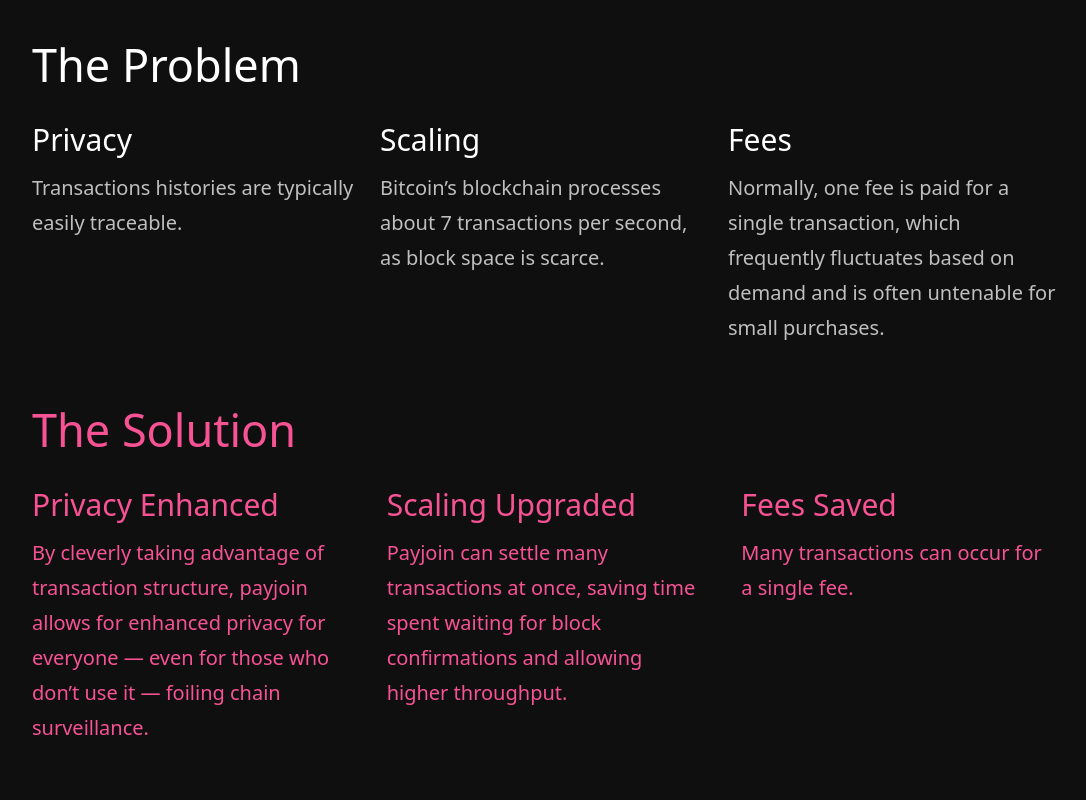
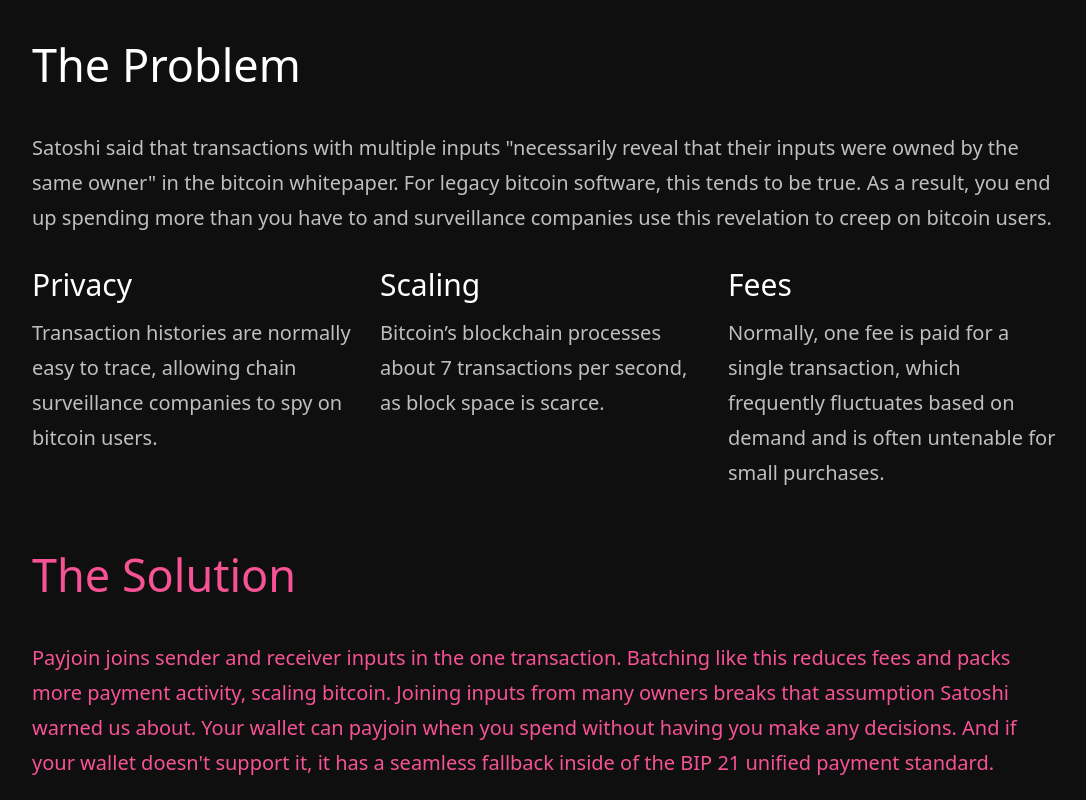
Before and after one commit to payjoin/payjoin.org, a SvelteKit app: page / in a window 1280 px wide. Shown: the part 900-1700 px from the top of the page, without its empty margins (96-1182 px from the left). Built offline with nearby package versions, Linux system fonts and the light colour scheme.

Commit message:
fix: link inline

```diff
--- a/src/components/Link.svelte
+++ b/src/components/Link.svelte
@@ -9,7 +9,7 @@
 </script>
 
 <a {href} {target} {rel}>
-	<span class="flex gap-2 items-center">
+	<span class="inline-flex gap-2 items-center">
 		<slot />
 		{#if icon}
 			<Icon name={icon} class="flex h-6" />
--- a/src/features/Nav.svelte
+++ b/src/features/Nav.svelte
@@ -46,7 +46,7 @@
 	<h3 class="text-3xl text-white hidden md:inline"><a href="/">Payjoin</a></h3>
 	<ul class="hidden justify-end gap-4 items-center text-xl md:flex">
 		<li><Link href="#why">Why</Link></li>
-		<li><Link href="#demo">Demo</Link></li>
+		<li><Link href="#ux">Demo</Link></li>
 		<li><Link href="#privacy">Privacy</Link></li>
 		<li><Link href="#how-to">How to</Link></li>
 		<li><Link href="#future-plans">Future Plans</Link></li>
--- a/src/routes/+page.svelte
+++ b/src/routes/+page.svelte
@@ -29,14 +29,23 @@
 			<Icon class="h-20 flex justify-center " name="arrowJoin" />
 		</a>
 	</section>
-	<!-- TODO: flex col on large screen -->
 	<section id="why" class="flex flex-col gap-8 pt-24">
-		<div class="flex flex-col">
+		<div class="flex flex-col gap-4">
 			<H2>The Problem</H2>
+			<p>
+				Satoshi said that transactions with multiple inputs "necessarily reveal that their inputs
+				were owned by the same owner" in the bitcoin whitepaper. For legacy bitcoin software, this
+				tends to be true. As a result, you end up spending more than you have to and surveillance
+				companies use this revelation to creep on bitcoin users.
+			</p>
 			<div class="flex flex-col md:grid grid-cols-3 gap-4">
 				<div>
 					<H3>Privacy</H3>
-					<p>Transactions histories are typically easily traceable.</p>
+
+					<p>
+						Transaction histories are normally easy to trace, allowing chain surveillance companies
+						to spy on bitcoin users.
+					</p>
 				</div>
 				<div>
 					<H3>Scaling</H3>
@@ -54,8 +63,18 @@
 				</div>
 			</div>
 		</div>
-		<div class="flex flex-col text-primary">
+		<div class="flex flex-col text-primary gap-4">
 			<H2 colorClass="text-primary">The Solution</H2>
+			<p>
+				Payjoin joins sender and receiver inputs in the one transaction. Batching like this reduces
+				fees and packs more payment activity, scaling bitcoin. Joining inputs from many owners
+				breaks that assumption Satoshi warned us about. Your wallet can payjoin when you spend
+				without having you make any decisions. And if your wallet doesn't support it, it has a
+				seamless fallback inside of <Link
+					href="https://github.com/bitcoin/bips/blob/master/bip-0021.mediawiki"
+					target="_blank">the BIP 21 unified payment standard</Link
+				>.
+			</p>
 			<div class="flex flex-col md:grid grid-cols-3 gap-8">
 				<div>
 					<H3 colorClass="text-primary">Privacy Enhanced</H3>
@@ -73,32 +92,13 @@
 				</div>
 				<div>
 					<H3 colorClass="text-primary">Fees Saved</H3>
-					<p>Many transactions can occur for a single fee.</p>
+					<p>
+						As a byproduct of the scaling improvements, now many transactions can occur for a single
+						fee.
+					</p>
 				</div>
 			</div>
 		</div>
-		<!-- <div class="flex flex-col flex-1">
-			<H2>The Problem</H2>
-			<p>
-				Satoshi said that transactions with multiple inputs "necessarily reveal that their inputs
-				were owned by the same owner" in the bitcoin whitepaper. For legacy bitcoin software, this
-				tends to be true. As a result, you end up spending more than you have to and surveillance
-				companies use this revelation to creep on bitcoin users.
-			</p>
-		</div>
-		<div class="flex flex-col text-[#F75394] flex-1">
-			<H2 class="pink">The Solution</H2>
-			<p>
-				Payjoin joins sender and receiver inputs in the one transaction. Batching like this reduces
-				fees and packs more payment activity, scaling bitcoin. Joining inputs from many owners
-				breaks that assumption Satoshi warned us about. Your wallet can payjoin when you spend
-				without having you make any decisions. And if your wallet doesn't support it, it has a
-				seamless fallback inside of <Link
-					href="https://github.com/bitcoin/bips/blob/master/bip-0021.mediawiki"
-					target="_blank">the BIP 21 unified payment standard</Link
-				>.
-			</p>
-		</div> -->
 	</section>
 	<!-- <section>
 		<H2>How to Payjoin</H2>
```
